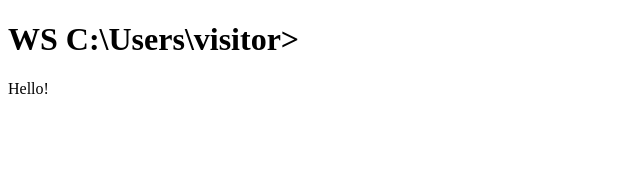
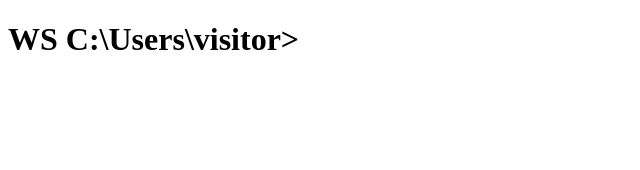
Before and after one commit to Westsi/portfolio, a React (Create React App) app: page / in a window 1280 px wide. Shown: the top 170 px of the page, without its empty margins (0-640 px from the left). Built offline with nearby package versions, Linux system fonts and the light colour scheme.

Commit message:
Update terminal.js

```diff
--- a/src/terminal.js
+++ b/src/terminal.js
@@ -6,7 +6,6 @@ const Terminal = () => {
     return(
         <div className="app">
             <h1>{prompt}</h1>
-            <p>Hello!</p>
         </div>
     )
 }
```
